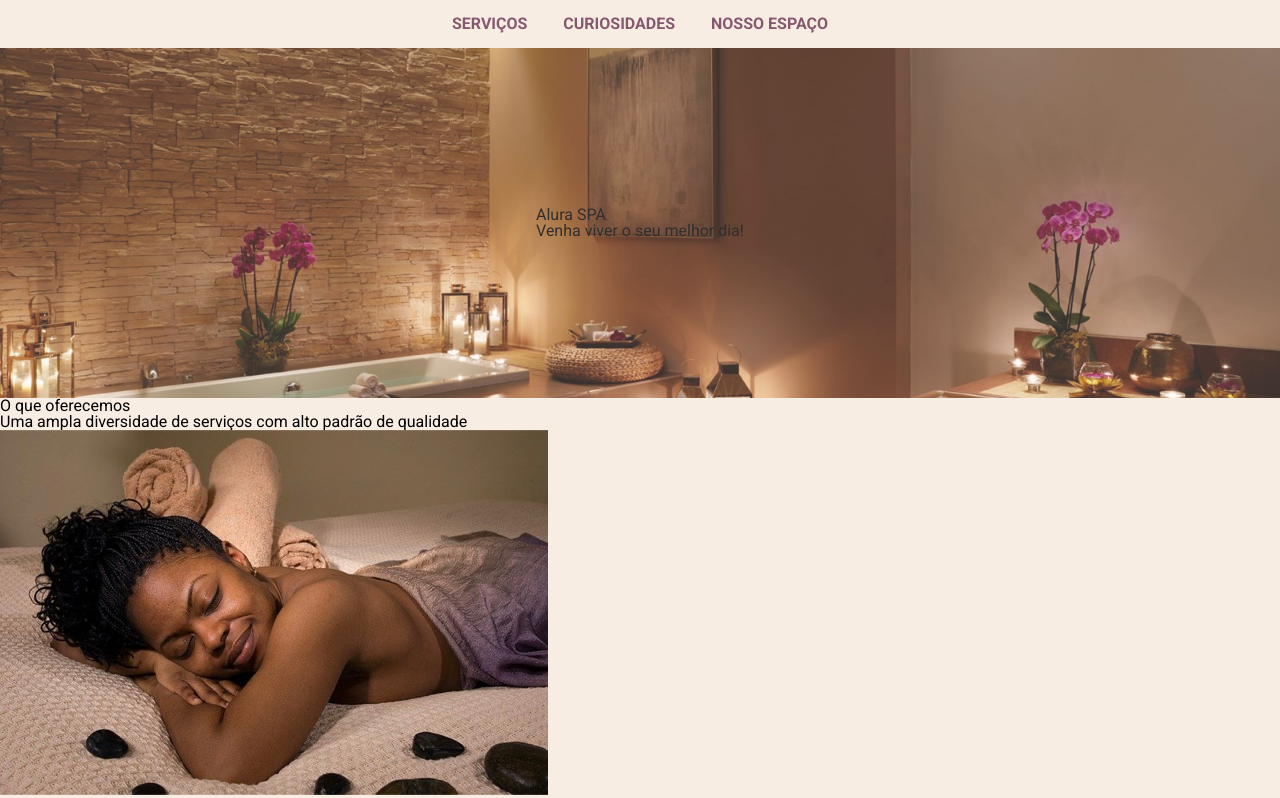
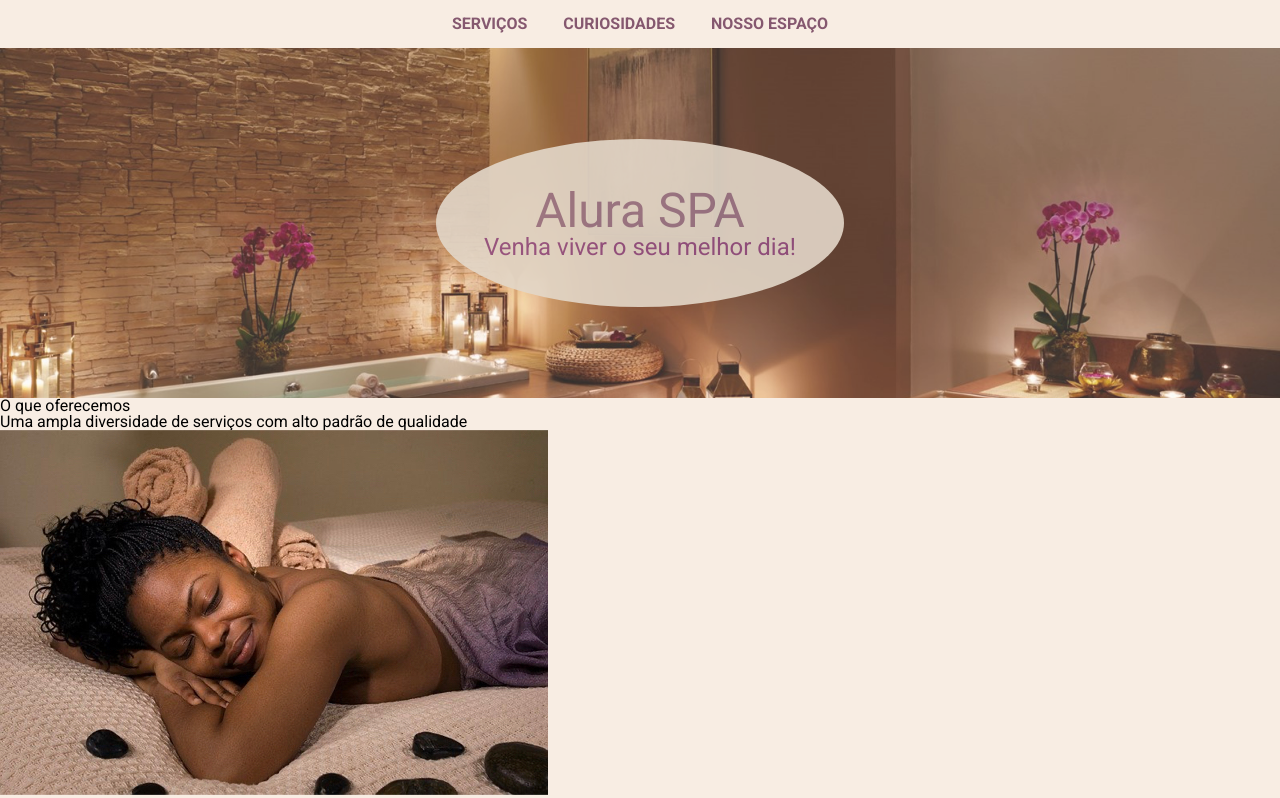
Before and after one commit to ThiagoZambelli/primeiro-projeto-sass, a plain HTML site: page index.html in a window 1280 px wide. Shown: the top 798 px of the page. Drawn offline with nearby package versions, Linux system fonts and the light colour scheme.

Commit message:
Finalização da aula 3 com a criação do banner e sua estilização com variaveis dinamicas

```diff
--- a/styles/abstract/_variaveis.scss
+++ b/styles/abstract/_variaveis.scss
@@ -1,6 +1,10 @@
 
 // Fontes
 $fonte-principal: 'Roboto', sans-serif;
+
+//Fonte tamanho
+$tamanho-titulos: 3rem;
+
 
 // Cores
 $cor-fundo:#F8EDE3;
--- a/styles/componentes/_banner.scss
+++ b/styles/componentes/_banner.scss
@@ -1,9 +1,28 @@
+@import '../abstract/variaveis';
+
 .banner{
-    background: url(/imagens/banner.jpeg) 27% center no-repeat;
+    background: url(../imagens/banner.jpeg) 27% center no-repeat;
     min-height: 350px;
     background-size: cover;
     display: flex;
     justify-content: center;
     align-items: center;
     opacity: 0.8;
+
+    .inner-banner{
+        padding: 3rem;
+        background-color: $cor-Secundaria;
+        opacity: 0.9;
+        border-radius: 50%;
+        text-align: center;
+
+        h1{
+            font-size: $tamanho-titulos;
+            color: $cor-titulos;
+        }
+        h2{
+            font-size: $tamanho-titulos / 2;
+            color: $cor-titulos-destaque;
+        }
+    }
 }
```
Also changed, not shown: styles/style.css, 2 other files.
